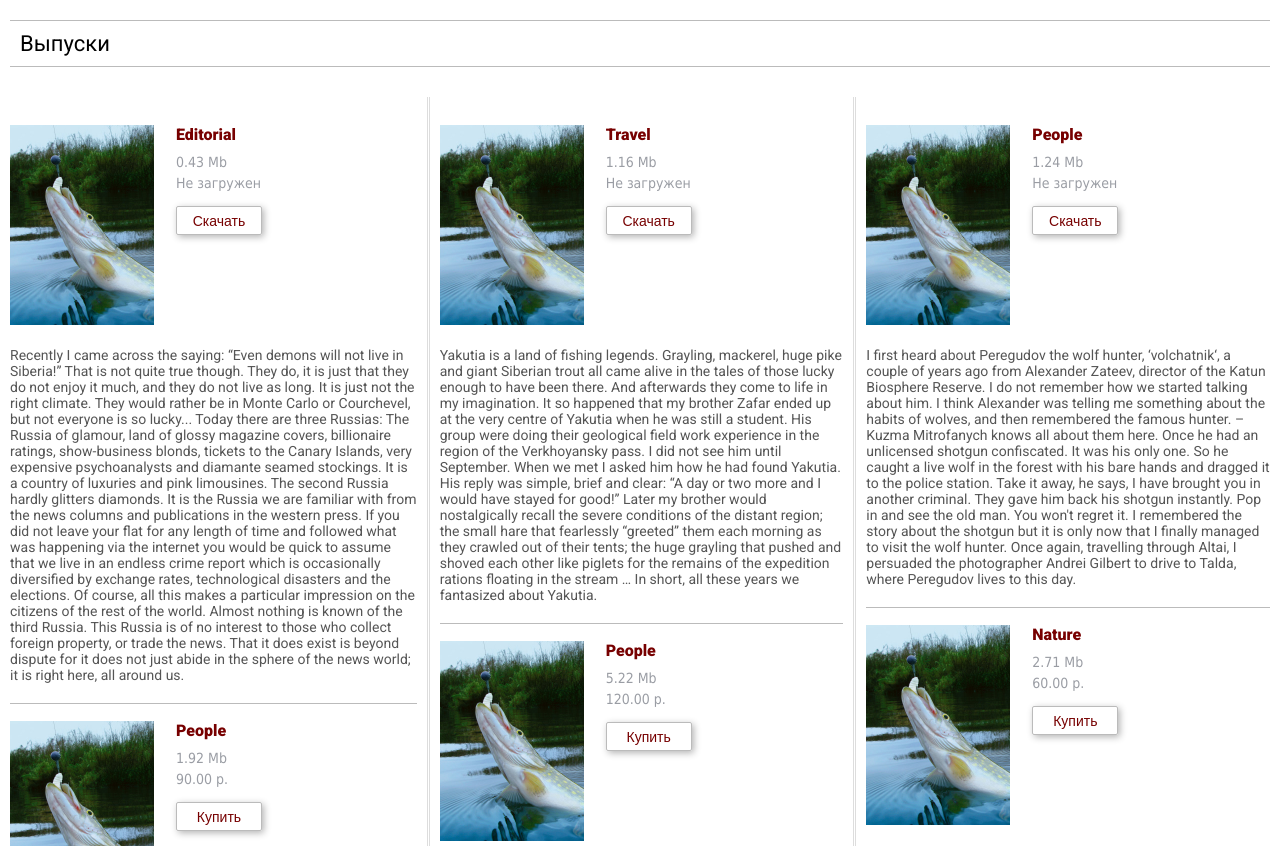
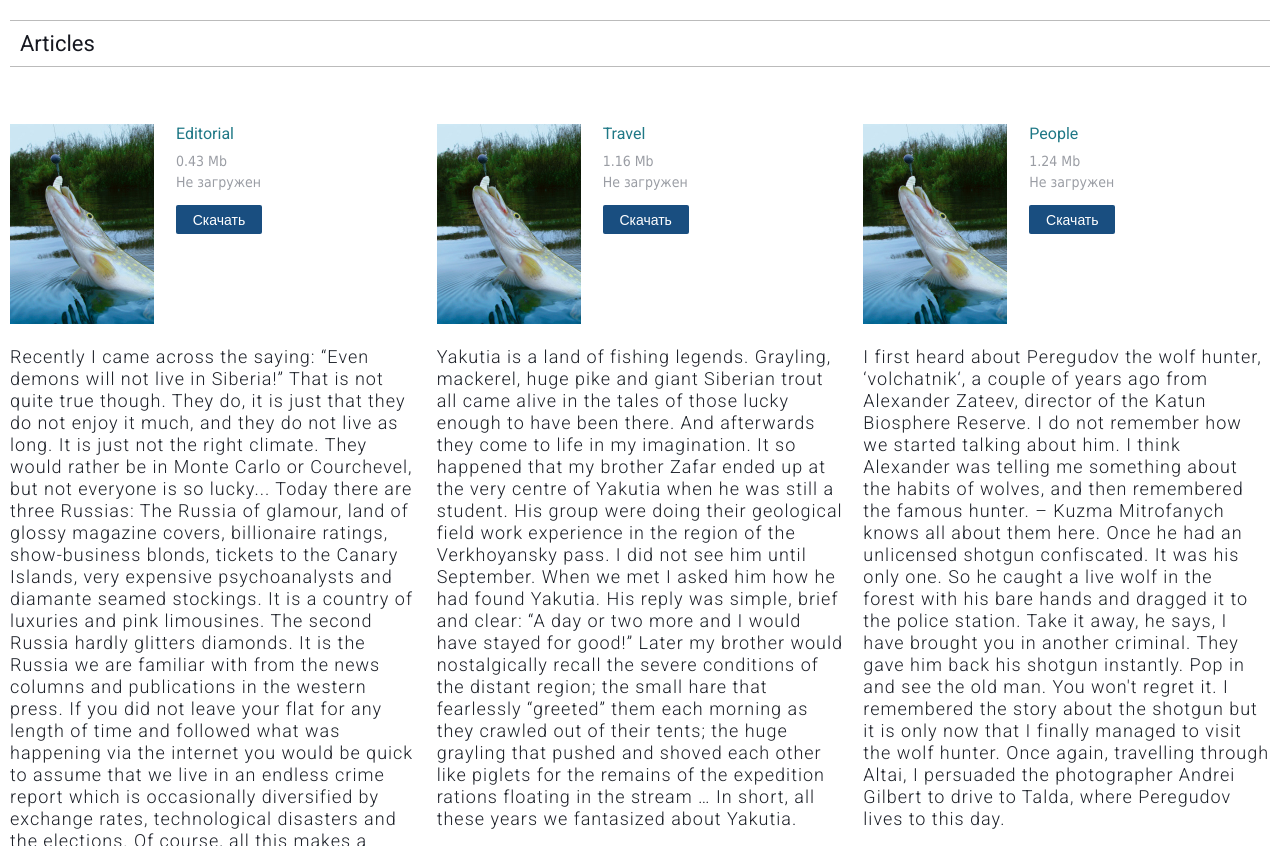
Before and after one commit to GadgetHack/siberia, a plain HTML site: page index.html in a window 1280 px wide. Shown: the top 846 px of the page. Drawn offline with Linux system fonts and the light colour scheme.

Commit message:
new styles

```diff
--- a/index.html
+++ b/index.html
@@ -1086,7 +1086,61 @@
 		.issue-list .info {
 			color: #9a9da4;
 		}
-	</style>
+
+		.actions button {
+			box-shadow: none;
+			background-color: #194e80;
+			color: white;
+			font-weight: 100;
+			border: none;
+
+
+		}
+
+		.actions button:hover {
+			color: white;
+			background-color: #276198;
+		}
+
+		.issue-list .column {
+			border-left: none;
+		}
+
+		.issue-list .list-item .hr{
+			border-top: none;
+		}
+
+		.issue-list .descr {
+			color: #1d2129;
+			font-size: 18px;
+			line-height: 22px;
+			letter-spacing: 1px;
+			font-weight: 100;
+		}
+
+		.issue-list .number {
+			color: #1f7886;
+			font-weight: normal;
+			font-size: 16px;
+		}
+
+		.page-title .text:before {
+			position: absolute;
+			content: "Articles";
+			color: #161820;
+		}
+
+		.issue-list .actions .button {
+			display: inline-block;
+			padding-right: 10px;
+		}
+
+		.page-title .text {
+			position: relative;
+			color: #fff;
+		}
+}
+</style>
   </head>
   <body class="issue-list issuelist">
     <div id="page_menu" class="mp-page-menu"></div>
```
